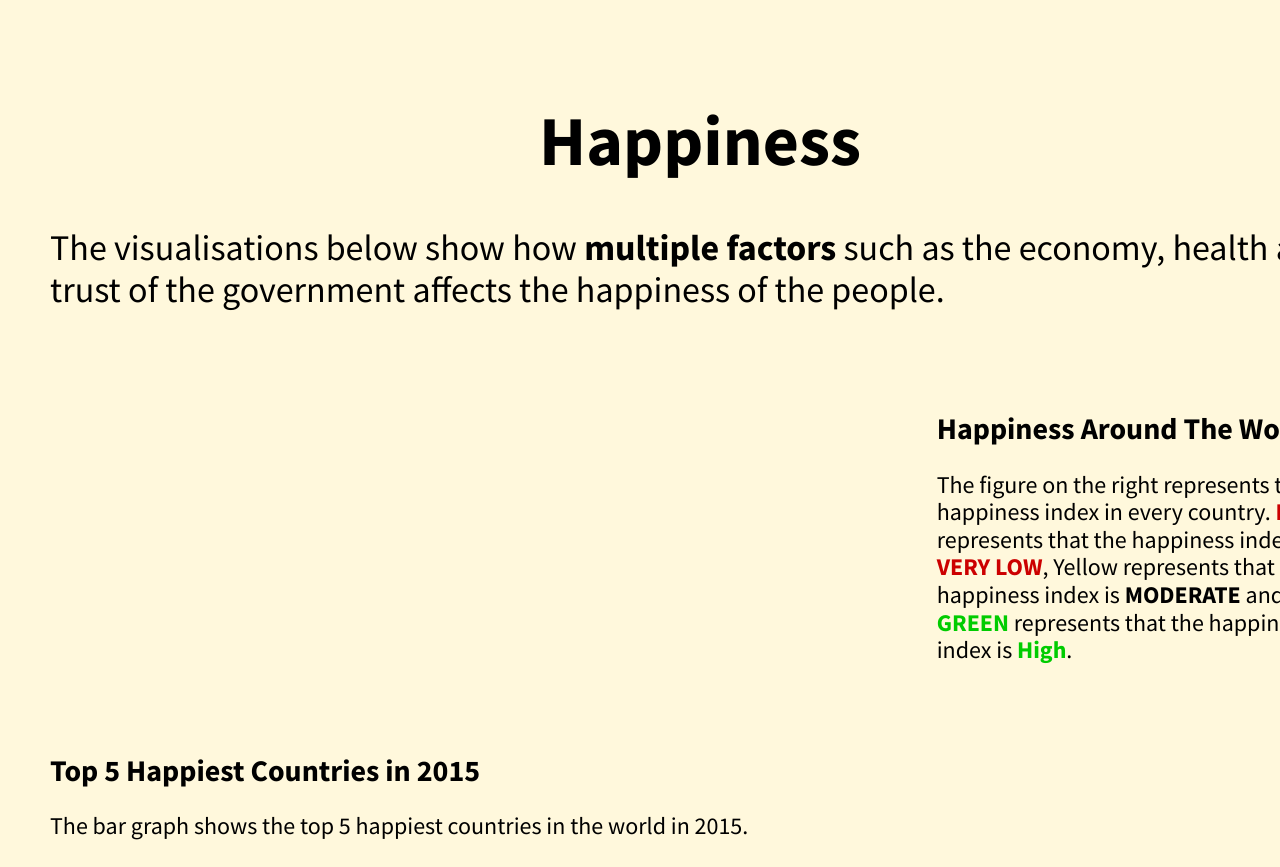
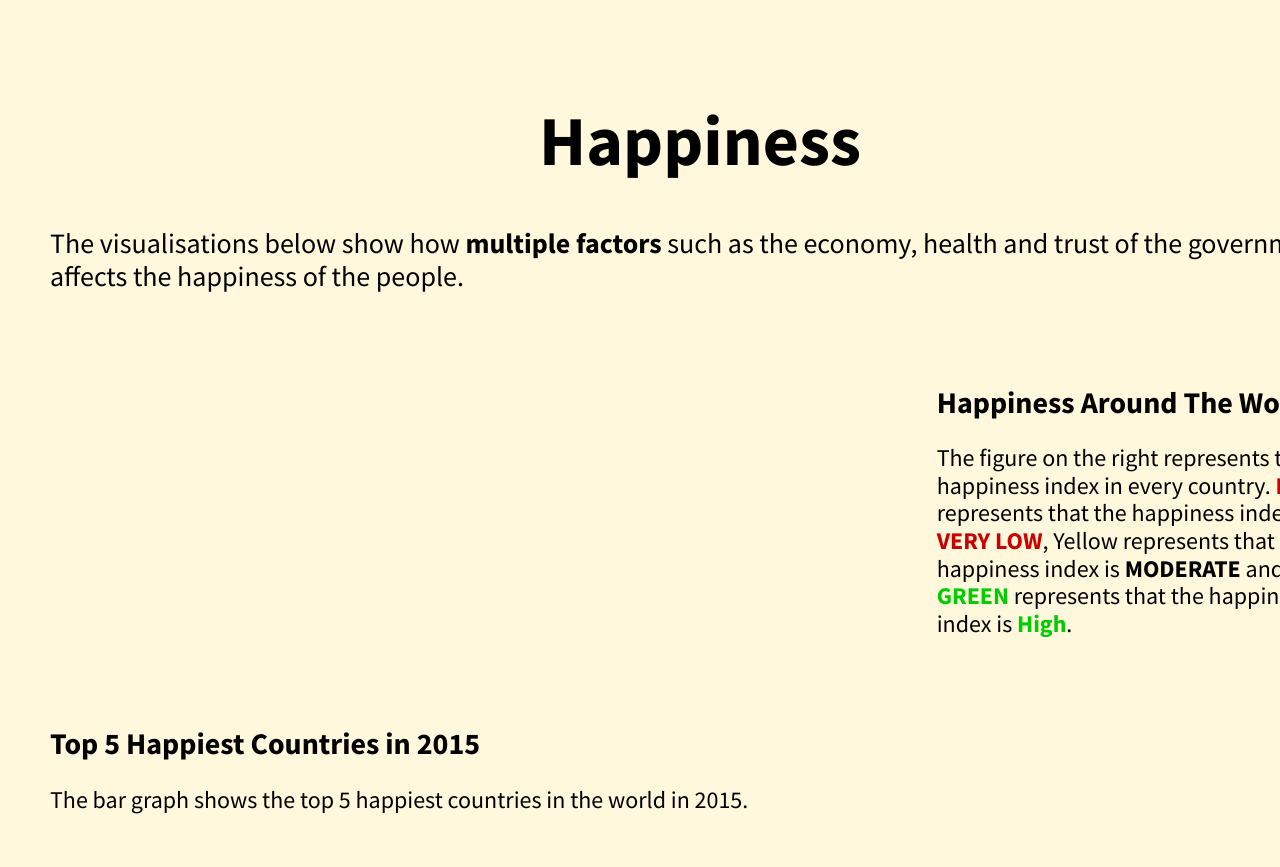
Before and after one commit to geraldleeming/FIT3179, a plain HTML site: page Assignment2/index.html in a window 1280 px wide. Shown: the top 867 px of the page. Drawn offline with nearby package versions, Linux system fonts and the light colour scheme; a script that the page names is missing.

Commit message:
Update index.html

```diff
--- a/Assignment2/index.html
+++ b/Assignment2/index.html
@@ -64,7 +64,7 @@
     <div class="pure-g">
       <div class="pure-u-1-1">
         <h1 style="font-size:70px">Happiness</h1>
-        <p style="font-size:36px;">The visualisations below show how <b> multiple factors </b> such as the economy, health and trust of the government affects the happiness of the people.</p>
+        <p style="font-size:28px;">The visualisations below show how <b> multiple factors </b> such as the economy, health and trust of the government affects the happiness of the people.</p>
       </div>
     </div>
   <!-- end pure grid group -->
```
